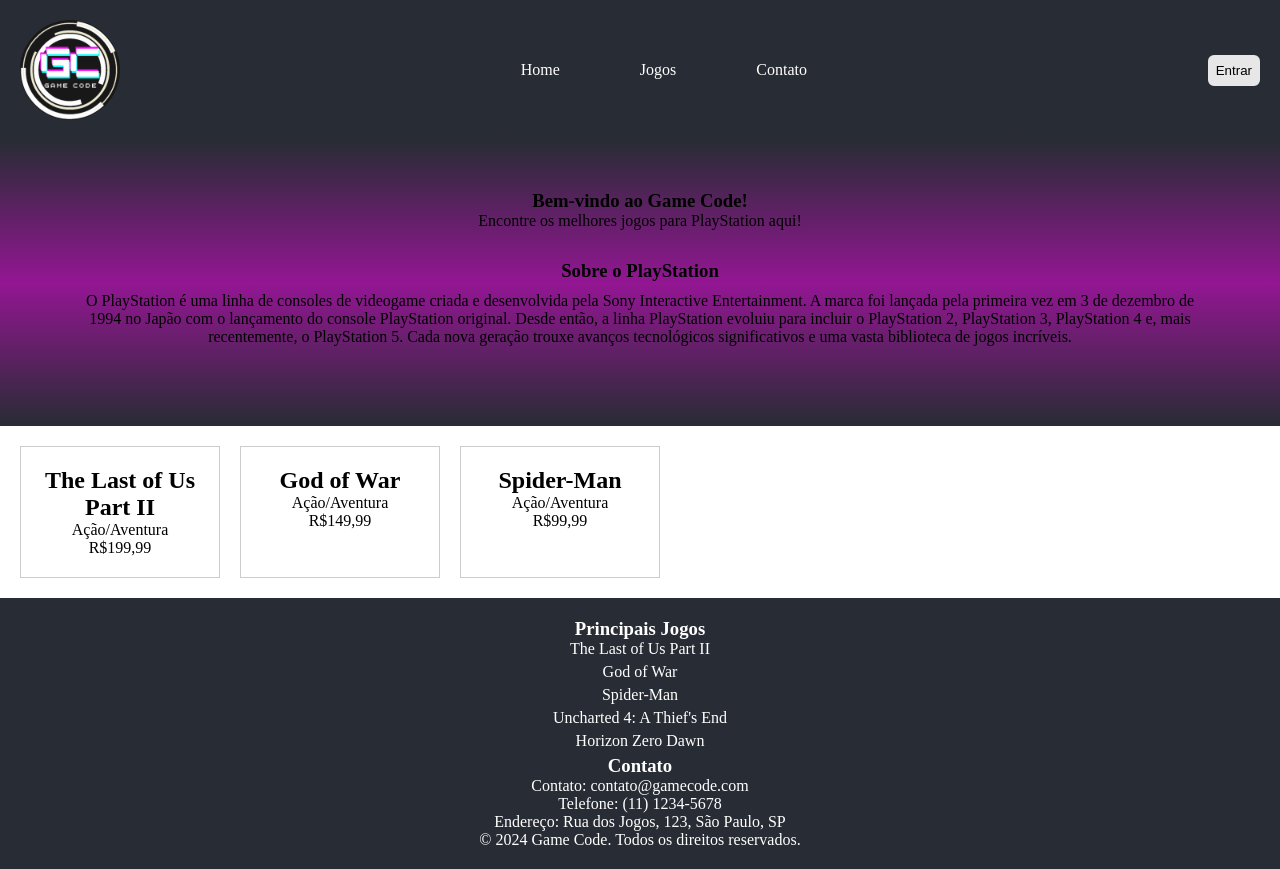
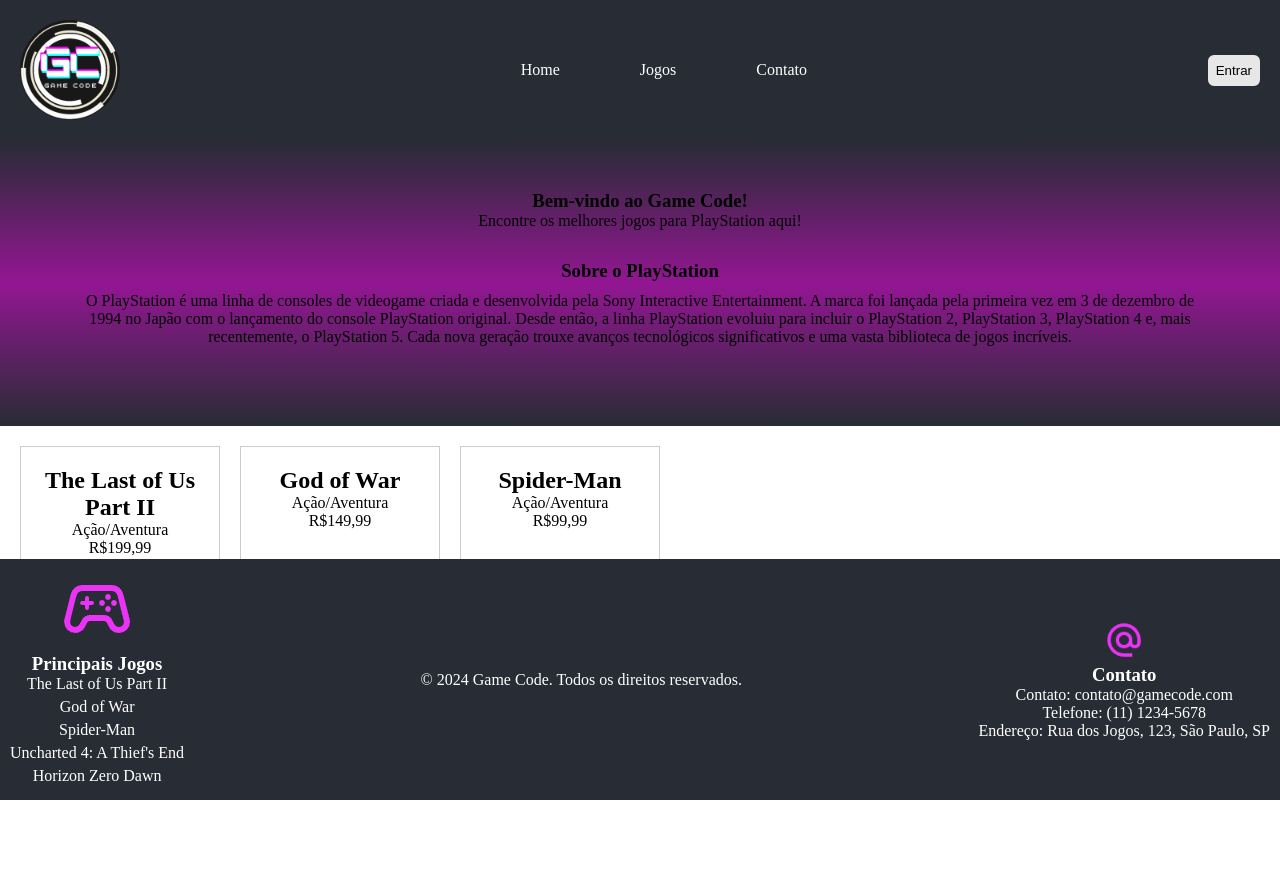
Before and after one commit to alanasilva88/FullReactNode-GameCode, a React (Vite) app: page / in a window 1280 px wide. After the commit the page ends 800 px from the top, so only its background shows below. Built offline with nearby package versions, Linux system fonts and the light colour scheme.

Commit message:
Adição ícones footer

```diff
--- a/src/components/Rodape.css
+++ b/src/components/Rodape.css
@@ -1,11 +1,14 @@
 footer {
-    padding: 20px;
+    padding: 10px;
     background-color: #282c34;
     color: white;
     text-align: left;
-    position: relative;
+    position: absolute;
     bottom: 0;
     width: 100%;
+    display: flex;
+    justify-content: space-between;
+    align-items: center;
 }
 
 .footer-section p,
--- a/src/components/Rodape.jsx
+++ b/src/components/Rodape.jsx
@@ -1,10 +1,13 @@
 import "./Rodape.css";
+import iconGame from "../assets/icon-game.png"
+import icon2 from "../assets/icon-@.png";
 
 
 const Rodape = () => {
   return (
     <footer>
       <section className="footer-section">
+        <img src={iconGame} alt="Ícone Game" />
         <h3>Principais Jogos</h3>
         <ul>
           <li>The Last of Us Part II</li>
@@ -14,13 +17,14 @@
           <li>Horizon Zero Dawn</li>
         </ul>
       </section>
+      <p>© 2024 Game Code. Todos os direitos reservados.</p>
       <section className="footer-section">
+        <img src={icon2} alt="Ícone contato" width={40}/>
         <h3>Contato</h3>
         <p>Contato: contato@gamecode.com</p>
         <p>Telefone: (11) 1234-5678</p>
         <p>Endereço: Rua dos Jogos, 123, São Paulo, SP</p>
       </section>
-      <p>© 2024 Game Code. Todos os direitos reservados.</p>
     </footer>
   );
 };
```
Also changed, not shown: src/assets/icon-@.png (added), src/assets/icon-game.png (added).
